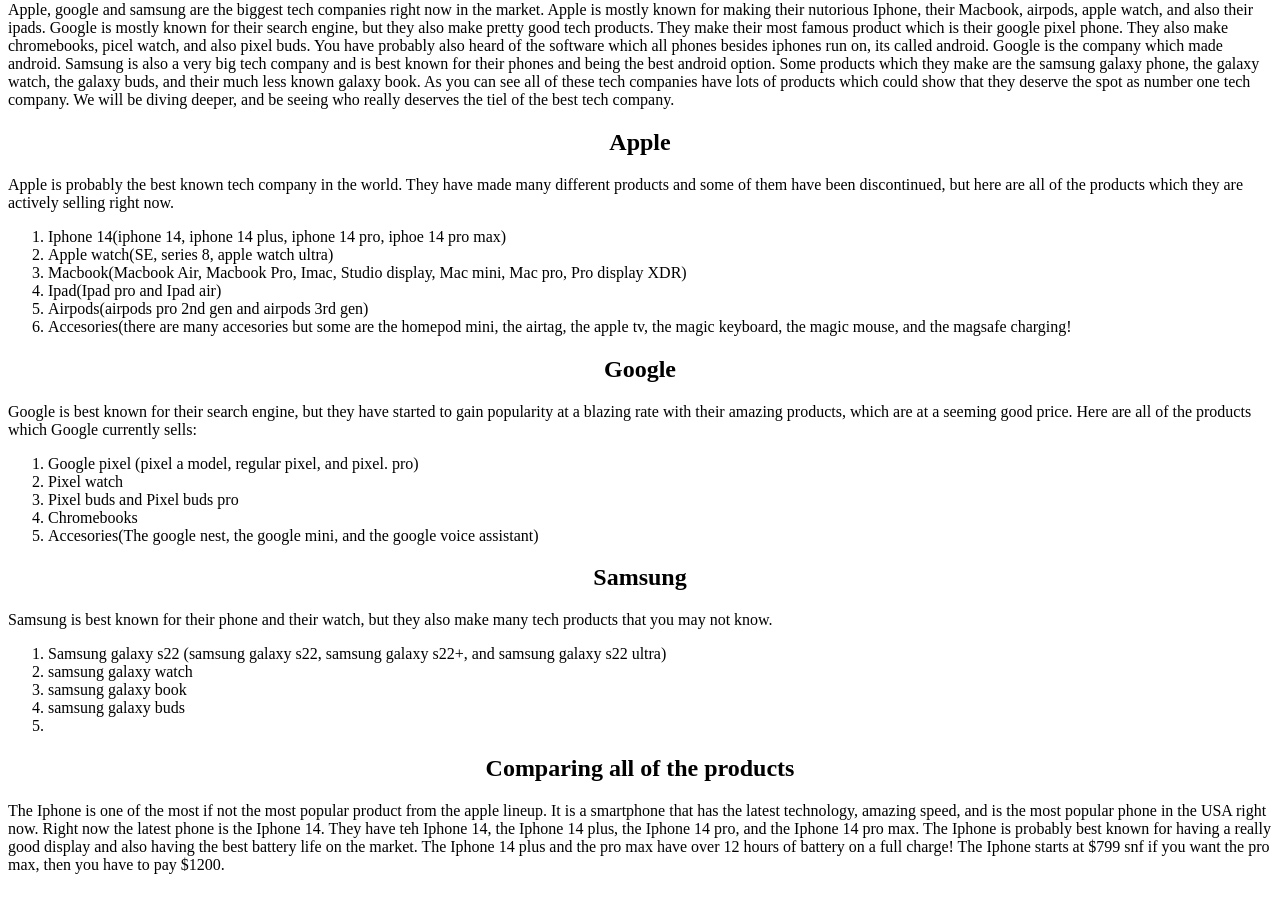
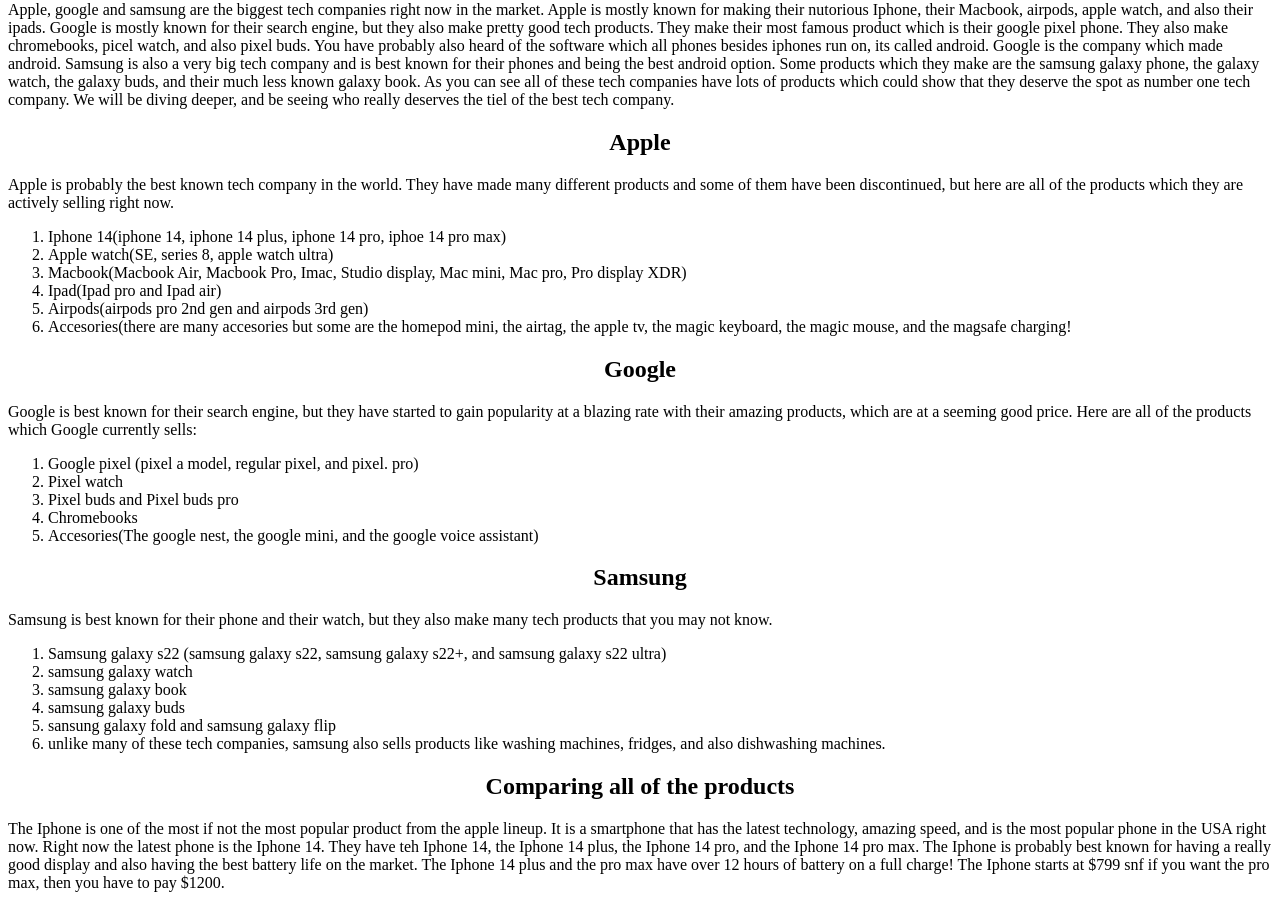
Before and after one commit to AdarshSudheer09/techworld, a plain HTML site: page docs/index.html in a window 1280 px wide. Shown: the part 79-987 px from the top of the page. Drawn offline with Linux system fonts and the light colour scheme.

Commit message:
Add Samsung

```diff
--- a/docs/index.html
+++ b/docs/index.html
@@ -84,7 +84,11 @@
             samsung galaxy buds
         </li>
         <li>
-
+            sansung galaxy fold and samsung galaxy flip
+        </li>
+        <li>
+            unlike many of these tech companies, samsung also sells products like washing machines, fridges, and also
+            dishwashing machines.
         </li>
     </ol>
     </p>
```
